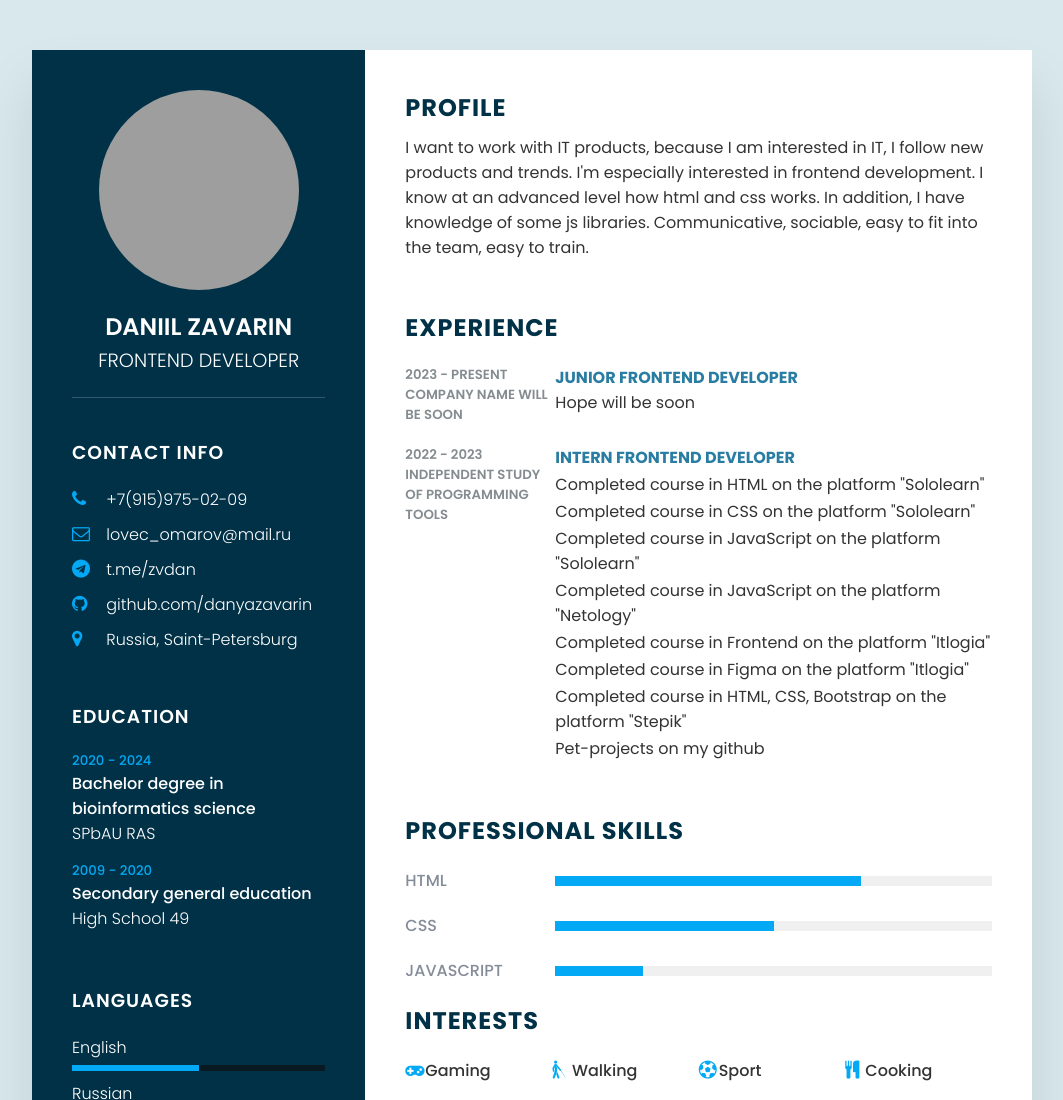
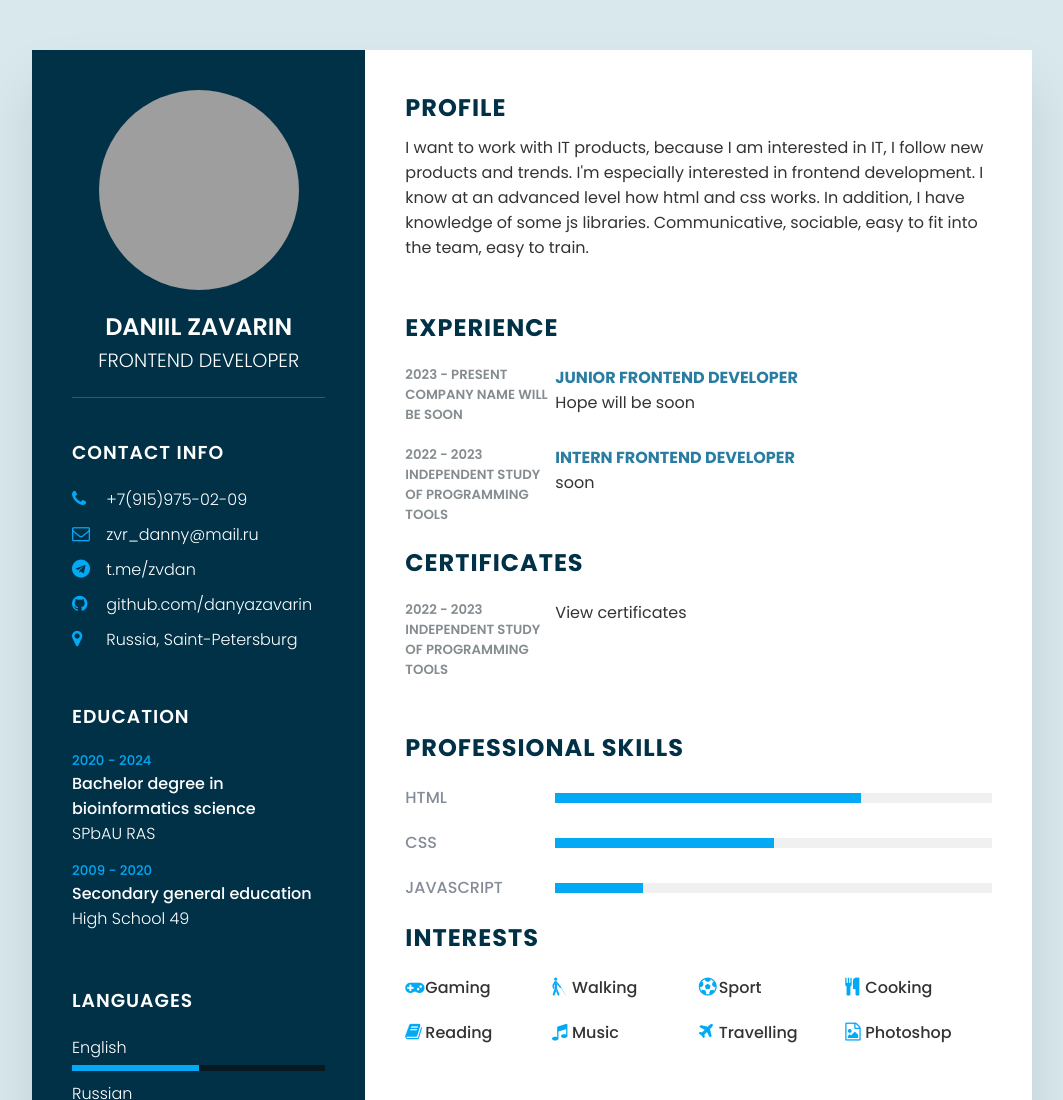
Before and after one commit to danyazavarin/resume, a plain HTML site: page index.html in a window 1280 px wide. Shown: the top 1100 px of the page, without its empty margins (108-1171 px from the left). Drawn offline with Linux system fonts and the light colour scheme; grey boxes are pictures that could not be loaded.

Commit message:
Update resume

```diff
--- a/index.html
+++ b/index.html
@@ -28,7 +28,7 @@
                 <li>
                     <span class="icon"><i aria-hidden="true" class="fa fa-envelope-o"></i></span>
                     <span class="text">
-                        <a href="https://mail.ru/lovec_omarov@mail.ru">lovec_omarov@mail.ru</a></span>
+                        <a href="https://mail.ru/zvr_danny@mail.ru">zvr_danny@mail.ru</a></span>
                 </li>
                 <li>
                     <span class="icon"><i aria-hidden="true" class="fa fa-telegram"></i></span>
@@ -109,37 +109,17 @@
                 </div>
                 <div class="text">
                     <h4>Intern Frontend Developer</h4>
-                    <ul>
-                        <li>
-                            <a href="assets/sololearn_html.jpg">Completed
-                                course in HTML on the platform "Sololearn"</a>
-                        </li>
-                        <li>
-                            <a href="assets/sololearn_css.jpg">Completed course in CSS on the platform "Sololearn"</a>
-                        </li>
-                        <li>
-                            <a href="#">Completed course in JavaScript on the platform "Sololearn"</a>
-                        </li>
-                        <li>
-                            <a href="assets/netology_JS.jpg">Completed
-                                course in JavaScript on the platform "Netology"</a>
-                        </li>
-                        <li>
-                            <a href="assets/itlogia_FE.jpg">Completed
-                                course in Frontend on the platform "Itlogia"</a>
-                        </li>
-                        <li>
-                            <a href="assets/itlogia_UX_UI.jpeg">Completed course in Figma on the platform "Itlogia"</a>
-                        </li>
-                        <li>
-                            <a href="assets/stepik_bootstrap.png">Completed course in HTML, CSS, Bootstrap on the
-                                platform "Stepik"</a>
-                        </li>
-                        <li>
-                            <a href="https://github.com/danyazavarin?tab=repositories">Pet-projects on my
-                                github</a>
-                        </li>
-                    </ul>
+                    <p>soon</p>
+                </div>
+            </div>
+            <h2 class="title2">Certificates</h2>
+            <div class="box">
+                <div class="year_company">
+                    <h5>2022 - 2023</h5>
+                    <h5>Independent Study Of Programming Tools</h5>
+                </div>
+                <div class="text">
+                    <a href="certificates.html">View certificates</a>
                 </div>
             </div>
         </div>
--- a/style.css
+++ b/style.css
@@ -186,8 +186,8 @@ p {
 }
 
 .year_company {
-    min-width: 150px; /* troubles*/
-    max-width: 150px; /* troubles*/
+    min-width: 150px;
+    max-width: 150px;
 }
 
 .year_company h5 {
@@ -200,17 +200,6 @@ p {
     text-transform: uppercase;
     color: #2a7da2;
     font-size: 16px;
-}
-
-.box ul {
-    position: relative; /* for what*/
-}
-
-.box ul li {
-    position: relative; /* for what*/
-    list-style: none;
-    margin: 2px 0;
-    cursor: pointer; /* for what*/
 }
 
 .box a {
--- /dev/null
+++ b/style_cert.css
@@ -0,0 +1,59 @@
+@import url('https://fonts.googleapis.com/css?family=Poppins:200,300,400,500,600,700,800,900&display=swap');
+* {
+    margin: 0;
+    padding: 0;
+    box-sizing: border-box;
+    font-family: 'Poppins', sans-serif;
+}
+
+body {
+    background-color: #d8e8ed;
+}
+main {
+    display: flex;
+    justify-content: space-around;
+    align-items: center;
+    flex-wrap: wrap;
+    min-height: 100vh;
+    padding: 0 5% 2% 5%;
+}
+
+div.card {
+    width: 20%;
+    margin: 0 10px;
+    padding: 5px;
+    background: #ffffff;
+    border-radius: 10px;
+    box-shadow: 0 35px 55px rgba(0,0,0,0.1);
+    text-align: center;
+}
+
+.imgBx {
+    position: relative;
+    left: 16%;
+    width: 200px;
+    height: 200px;
+    border-radius: 50%;
+    overflow: hidden;
+    margin: 10px 0;
+    box-shadow: 5px 5px 55px rgba(0,0,0,0.1);
+
+}
+
+img {
+    position: absolute;
+    top: 0;
+    left: 0;
+    width: 100%;
+    height: 100%;
+    object-fit: cover;
+}
+
+a {
+    text-decoration: none;
+    color: #003147;
+}
+
+a:hover {
+    color: #03a9f4;
+}
```
Also changed, not shown: certificates.html (added, +58 -0 lines), assets/img.png (added).
